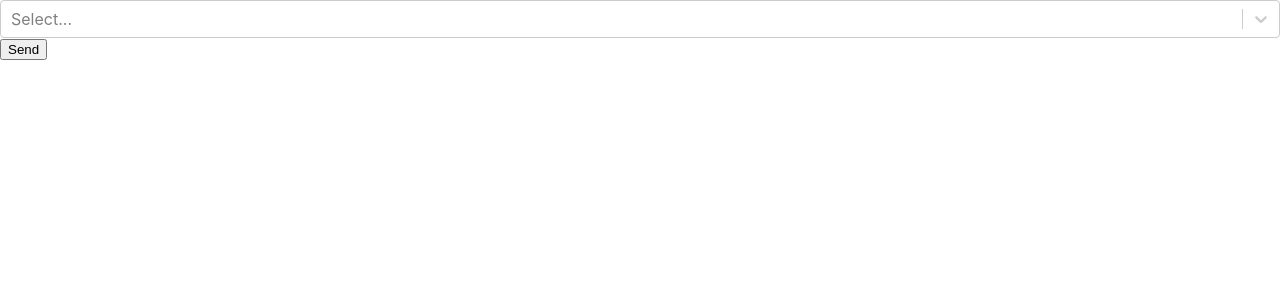
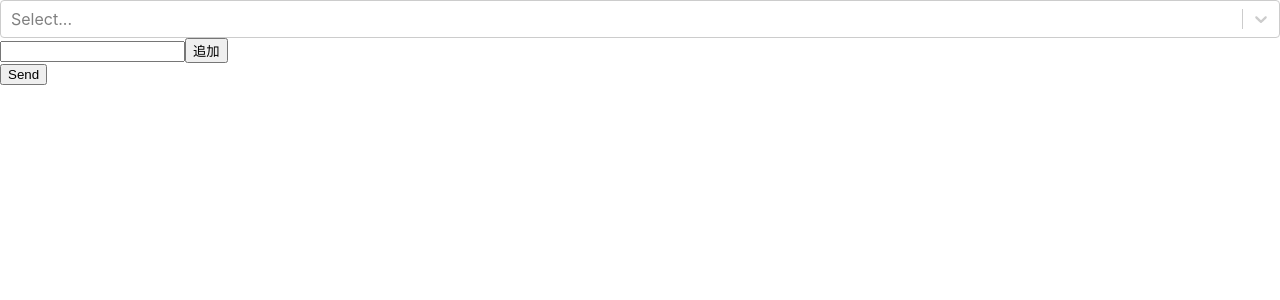
Before and after one commit to 20-shimizu/curry-app, a React (Create React App) app: page / in a window 1280 px wide. Shown: the top 300 px of the page. Built offline with nearby package versions, Linux system fonts and the light colour scheme.

Commit message:
具材の追加機能を追加

```diff
--- a/src/Menu.tsx
+++ b/src/Menu.tsx
@@ -1,29 +1,48 @@
-import React from "react"
+import React, { useState } from "react"
 import Select from "react-select";
 
 type MenuProps = {
   setSelectedIngredients: React.Dispatch<React.SetStateAction<string[]>>;
 }
+type Ingredient = {
+  value: string;
+  label: string;
+}
 
-const options = [
+const Menu: React.FC<MenuProps> = ({setSelectedIngredients}) => {
+  const [options, setOptions] = useState<Ingredient[]>([
     { value: "鶏肉", label: "鶏肉"},
     { value: "にんじん", label: "にんじん"},
     { value: "じゃがいも", label: "じゃがいも"},
     { value: "玉ねぎ", label: "玉ねぎ"},
-  { value: "いちご", label: "いちご"}
-]
+    { value: "いちご", label: "いちご"}]);
+  const [inputText, setInputText] = useState("");
 
-const Menu: React.FC<MenuProps> = ({setSelectedIngredients}) => {
   const handleChange = (ingredients: any) => {
     const selectedIngredients = ingredients ? ingredients.map((ing: any) => ing.value) : [];
     setSelectedIngredients(selectedIngredients);
   }
+
+  const addOptions = () => {
+    const newIngredient = { value: inputText, label: inputText};
+    const newOptions = [...options, newIngredient];
+    setOptions(newOptions);
+    setInputText("");
+  }
+
   return (
+    <div>
       <Select
         isMulti
         options={options}
         onChange={handleChange}
       />
+      <input
+        value={inputText}
+        onChange={(event) => setInputText(event.target.value)}
+      />
+      <button onClick={addOptions}>追加</button>
+    </div>
   );
 };
 
```
Lines whose indentation alone changed are shown as unchanged.
